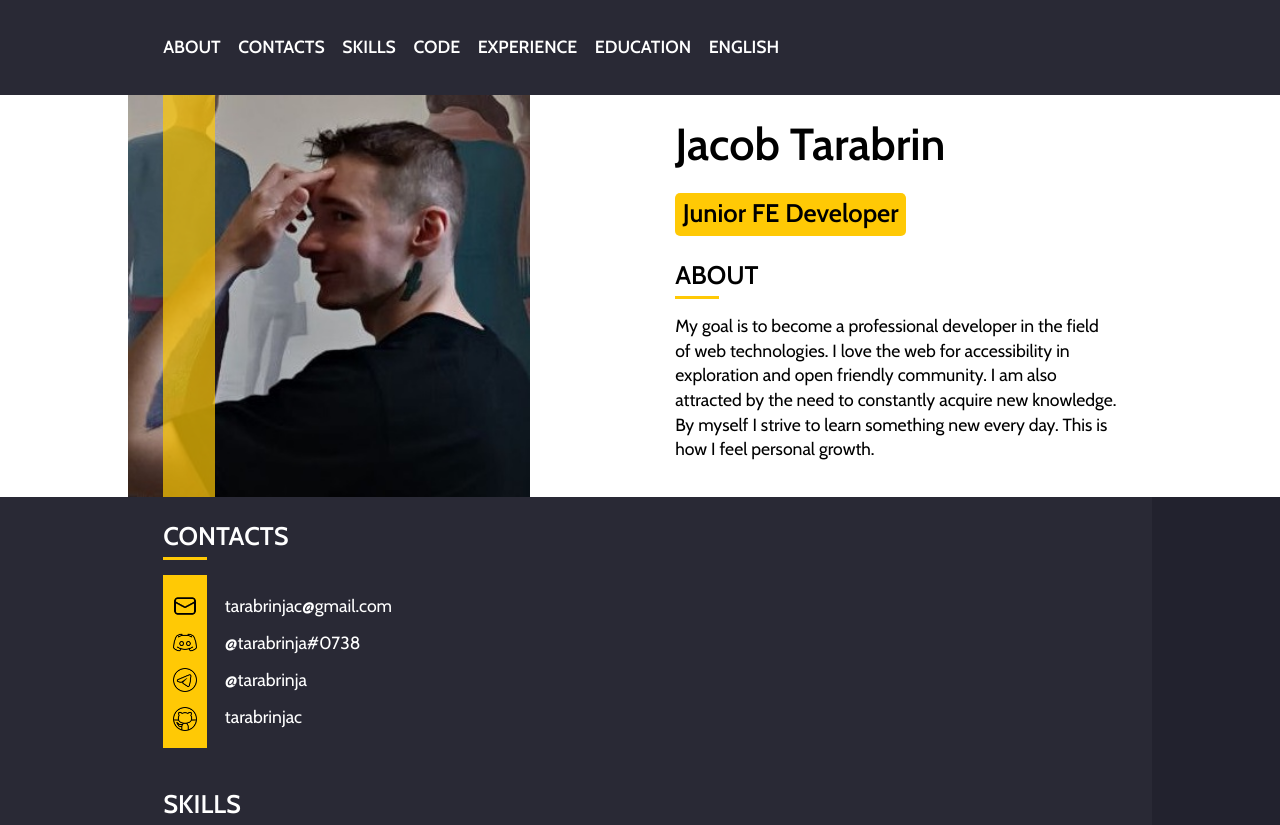
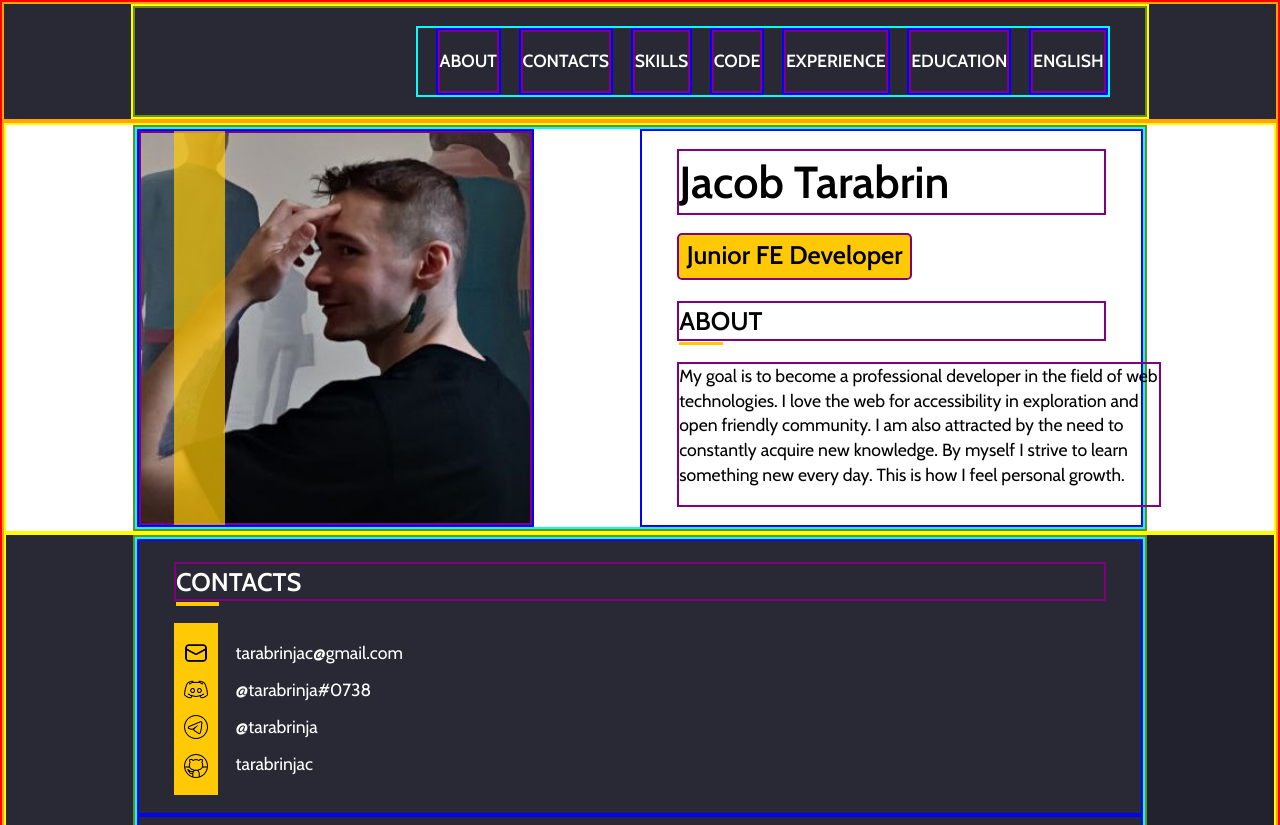
Before and after one commit to tarabrinjac/rsschool-cv, a website: page index.html in a window 1280 px wide. Shown: the top 825 px of the page. Drawn offline with Linux system fonts and the light colour scheme.

Commit message:
feat: make outline

```diff
--- a/css/style.css
+++ b/css/style.css
@@ -24,7 +24,7 @@
 
   min-height: 100vh;
 
-  /* border: 1px solid green; */
+  border: 2px solid red;
 }
 
 .page-header {
@@ -32,11 +32,13 @@
   justify-content: center;
 
   background-color: #292935;
+
+  border: 2px solid orange;
 }
 
-/* .page-main {
-
-} */
+.page-main {
+  border: 2px solid orange;
+}
 
 .page-footer {
   display: flex;
@@ -53,7 +55,7 @@
   display: flex;
   justify-content: center;
 
-  /* border: 1px solid blue; */
+  border: 2px solid yellow;
 }
 
 .content-section-container {
@@ -61,7 +63,7 @@
   justify-content: center;
   background: linear-gradient(90deg,rgba(41, 41, 53, 1) 50%, rgba(34, 34, 46, 1) 50%);
 
-  /* border: 1px solid blue; */
+  border: 2px solid yellow;
 }
 
 .main-container {
@@ -71,7 +73,7 @@
 
   max-width: 1135px;
 
-  /* border: 1px solid yellow; */
+  border: 2px solid olivedrab;
 }
 
 .main-content {
@@ -79,13 +81,15 @@
   flex-wrap: wrap;
   align-content: flex-start;
 
-  /* border: 1px solid green; */
+  border: 2px solid cyan;
 }
 
 .section {
   padding: 0 2em;
 
   width: 50%;
+
+  border: 2px solid blue;
 }
 
 .section-contacts {
@@ -135,6 +139,8 @@
 
   font-size: 2.55em;
   font-weight: 500;
+
+  border: 2px solid purple;
 }
 
 /** Font stylization for H2 */
@@ -145,6 +151,8 @@
   font-size: 1.45em;
   font-weight: 500;
   text-transform: uppercase;
+
+  border: 2px solid purple;
 }
 
 .content-section-heading {
@@ -178,6 +186,8 @@
   font-weight: 500;
 
   background-color: #ffc905;
+
+  border: 2px solid purple;
 }
 
 /** Font stylization for H3 */
@@ -187,6 +197,8 @@
   font-weight: 500;
 
   color: #ffffff;
+
+  border: 2px solid purple;
 }
 
 /** ==========================================================================
@@ -208,6 +220,8 @@
   color: #ffffff;
 
   transition: text-decoration-color 300ms, text-underline-offset 300ms;
+
+  border: solid 2px purple;
 }
 
 .header-link:hover,
@@ -402,6 +416,8 @@
   flex-basis: 80%;
 
   max-width: 1440px;
+
+  border: 2px solid yellow;
 }
 
 .header-nav {
@@ -411,6 +427,8 @@
   padding: 0 2em;
 
   width: 100%;
+
+  border: 2px solid olivedrab;
 }
 
 .header-list {
@@ -421,10 +439,14 @@
   padding: 0;
 
   list-style: none;
+
+  border: 2px solid cyan;
 }
 
 .header-item {
   margin-left: 1em;
+
+  border: 2px solid blue;
 }
 
 /** =====================================
@@ -435,12 +457,16 @@
   display: flex;
   justify-content: space-between;
   align-items: flex-start;
+
+  border: 2px solid cyan;
 }
 
 .avatar-wrapper {
   position: relative;
 
   height: 100%;
+
+  border: 2px solid blue;
 }
 
 .avatar-image {
@@ -448,6 +474,8 @@
 
   width: 100%;
   height: 100%;
+
+  border: 2px solid purple;
 }
 
 .avatar-wrapper::before {
@@ -466,10 +494,16 @@
   padding: 0 2em;
 
   width: 50%;
+
+  border: 2px solid blue;
 }
 
 .text-about-paragraph {
   padding-bottom: 1em;
+
+  width: 484px;
+
+  border: 2px solid purple;
 }
 
 /** =====================================
@@ -784,11 +818,11 @@
 /** @Media Rules
 /** ========================================================================== */
 
-@media (max-width: 1400px) {
+@media (max-width: 1280px) {
 
   /** Header */
 
-  .header-nav {
+  /* .header-nav {
     justify-content: flex-start;
   }
 
@@ -801,7 +835,7 @@
   .header-item {
     margin-left: 0;
     margin-right: 1em;
-  }
+  } */
 
   /** Sections layout */
 
@@ -828,7 +862,7 @@
 
 @media (max-width: 1000px) {
   .avatar-image {
-    min-width: 350px;
-    max-height: 350px;
+    width: 350px;
+    height: 350px;
   }
 }
```
Also changed, not shown: css/borders.css (added), css/media.css (added), index.html (indentation only).
